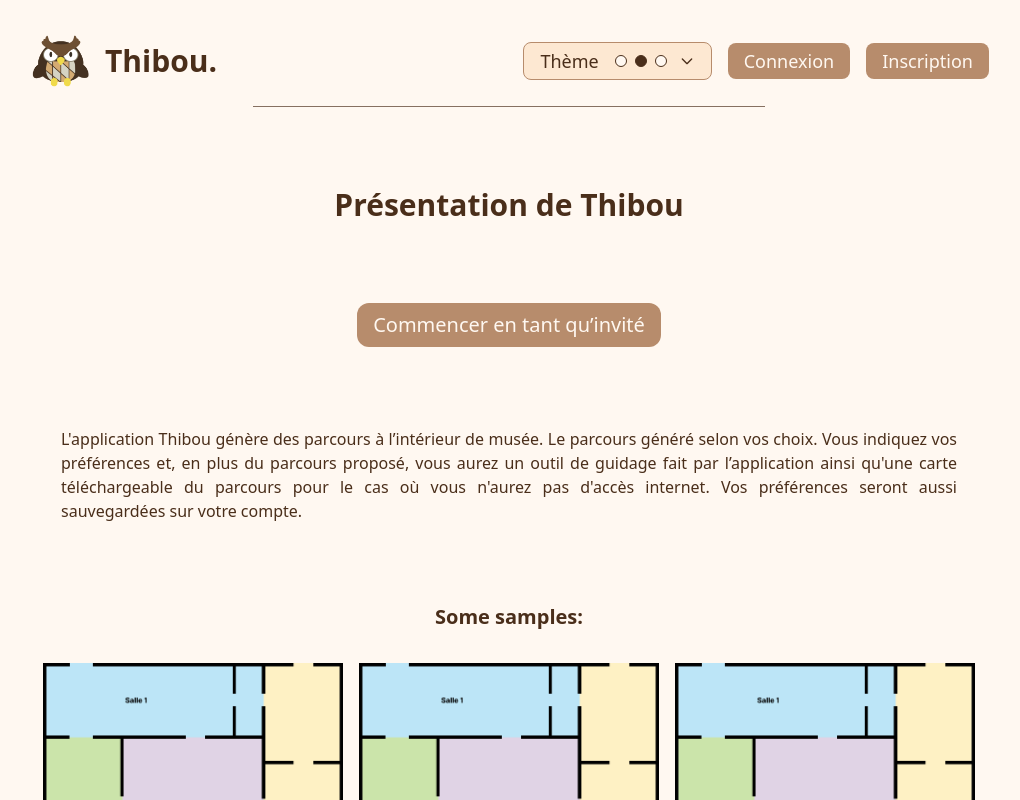
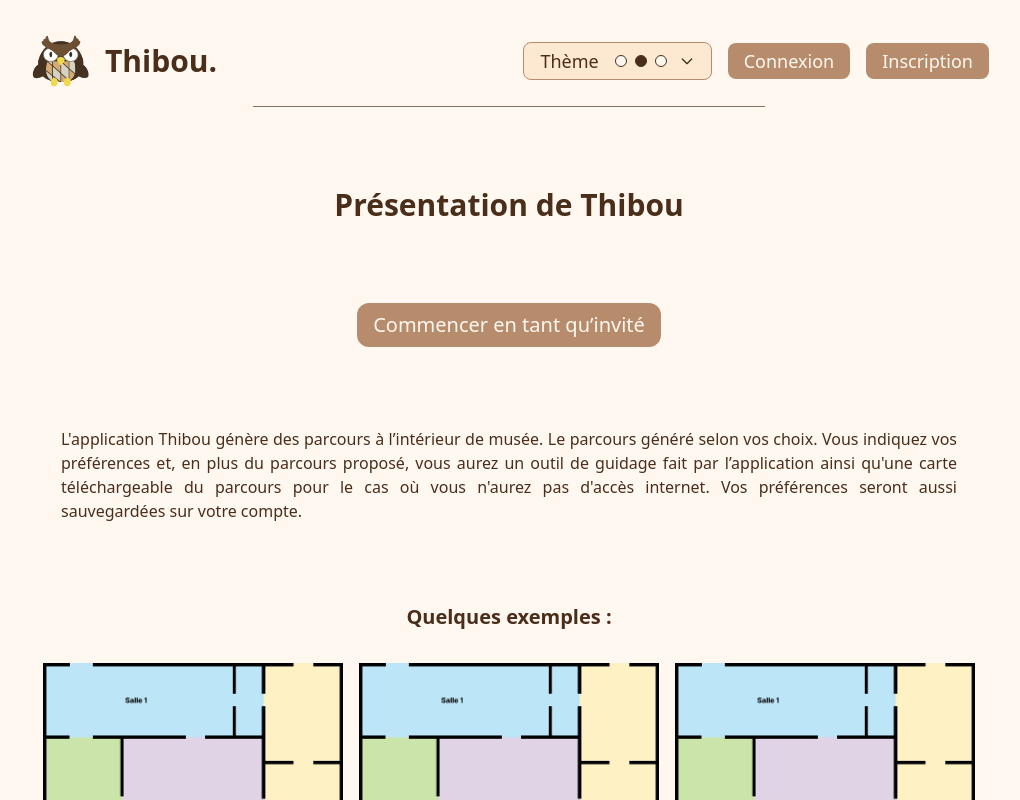
Before and after one commit to balded1ams/Thibou, a Next.js app: page / in a window 1280 px wide. Shown: the top 800 px of the page, without its empty margins (131-1151 px from the left). Built offline with nearby package versions, Linux system fonts and the light colour scheme.

Commit message:
Translating the text into french

```diff
--- a/src/components/samples.tsx
+++ b/src/components/samples.tsx
@@ -12,7 +12,7 @@ const Samples = () => {
                 color: systemTheme.text.primary,
             }}
         >
-            <p>Some samples: </p>
+            <p>Quelques exemples : </p>
             <section className="flex flex-wrap gap-4">
                 <Image
                     src={map}   // A remplacer par l'image voulue
```
